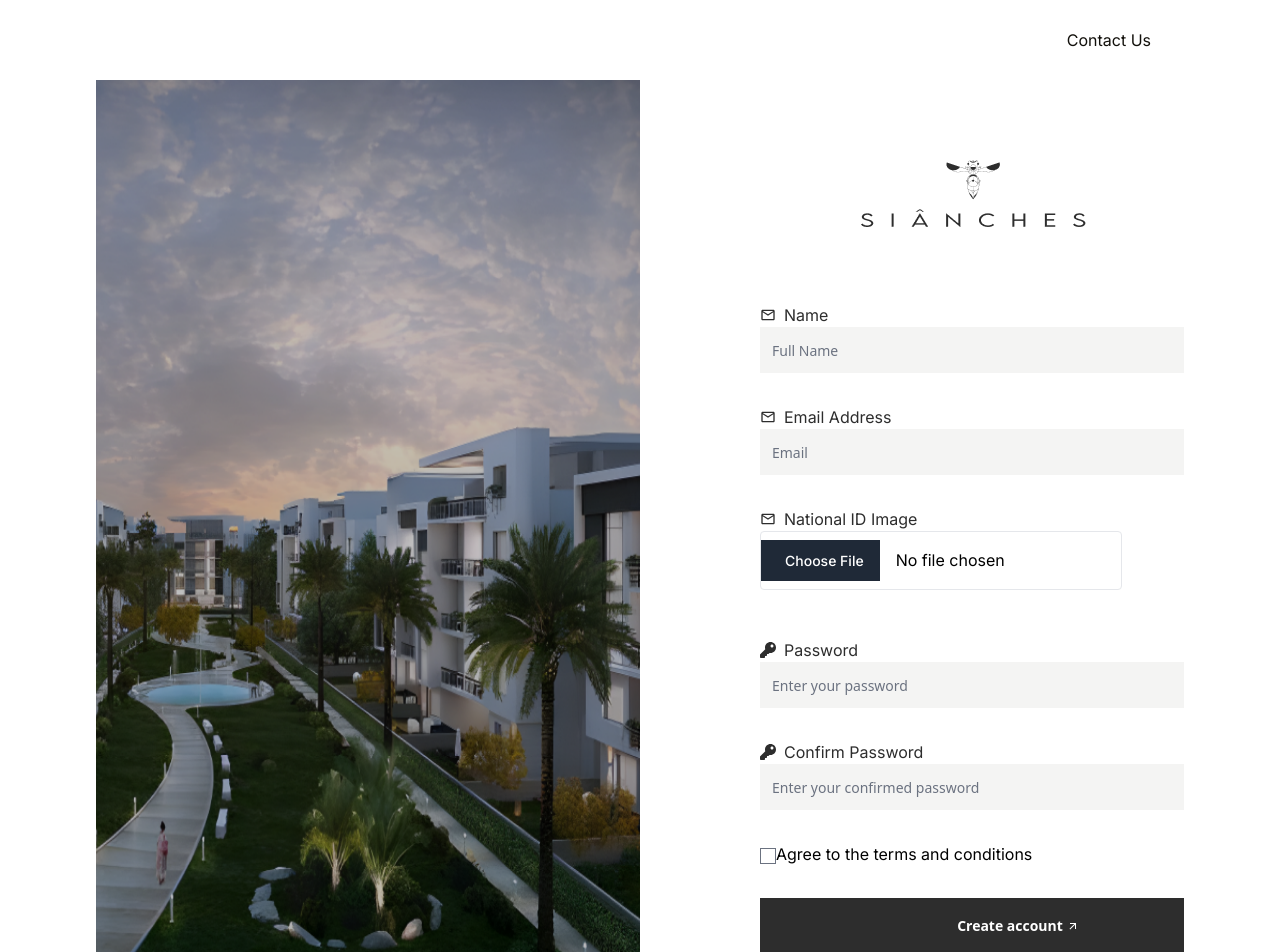
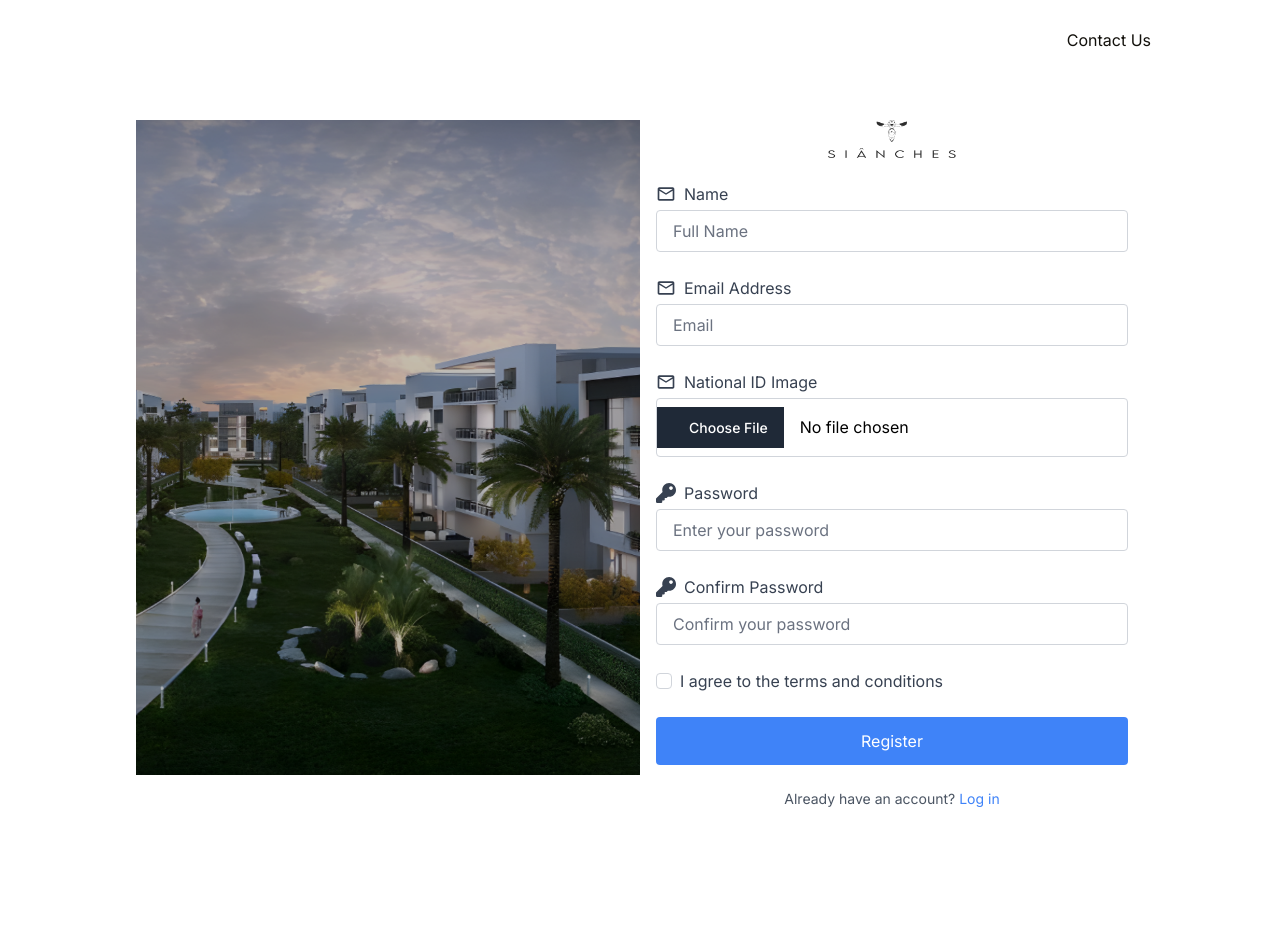
Before and after one commit to hishamrehab/Task, a Next.js app: page /register in a window 1280 px wide. Shown: the top 952 px of the page. After the commit the page ends 849 px from the top, so only its background shows below. Built offline with nearby package versions, Linux system fonts and the light colour scheme.

Commit message:
Finsh register page

```diff
--- a/src/app/(auth)/register/page.jsx
+++ b/src/app/(auth)/register/page.jsx
@@ -1,17 +1,12 @@
 "use client";
-import React, { useState, FormEvent } from "react";
+import React, { useState } from "react";
 import { useRouter } from "next/navigation";
 import cityCommercial from "../../../../public/images/Frame 1171277301.png";
-
 import Frame from "../../../../public/images/Frame 1000001535.png";
-
 import Image from "next/image";
 import { MdMailOutline } from "react-icons/md";
 import { FaKey } from "react-icons/fa";
-import { MdArrowOutward } from "react-icons/md";
 import Link from "next/link";
-
-
 
 const Register = () => {
   const [fullName, setFullName] = useState("");
@@ -19,7 +14,7 @@ const Register = () => {
   const [password, setPassword] = useState("");
   const [confirmPassword, setConfirmPassword] = useState("");
   const [nationalImage, setNationalImage] = useState(null);
-  const [agreeTerms, setAgreeTerms] = useState(0);
+  const [agreeTerms, setAgreeTerms] = useState(false);
   const [error, setError] = useState("");
   const router = useRouter();
 
@@ -43,7 +38,6 @@ const Register = () => {
       const response = await fetch("https://sunchase.backend.aait-d.com/api/register", {
         method: "POST",
         body: formData,
-        // credentials: "include",
       });
 
       const data = await response.json();
@@ -58,34 +52,21 @@ const Register = () => {
     }
   };
 
+  return (
+    <div className="container mx-auto flex flex-col md:flex-row items-center md:items-start p-4 md:p-10">
+      <div className="w-full md:w-1/2">
+        <Image src={cityCommercial} alt="City Commercial" className="w-full h-auto" />
+      </div>
 
+      <div className="w-full md:w-1/2 mt-10 md:mt-0 px-4">
+        <div className="flex justify-center mb-6">
+          <Image src={Frame} alt="Frame Logo" className="w-32 h-auto" />
+        </div>
 
-  return (
-    <div className="container flex overflow-hidden">
-      <Image
-        src={cityCommercial}
-        width={756}
-        height={100}
-        alt=""
-        className="w-2/4"
-      />
-
-      <div className="pt-20 px-md">
-        <Image
-          src={Frame}
-          width={225}
-          height={67}
-          alt=""
-          className="mb-marginFrame ml-Ml101"
-        />
-
-        <form onSubmit={handleSubmit}>
-          <div className="mb-8">
-            <label
-              htmlFor="name"
-              className="flex items-center gap-2 text-base font-normal text-primary"
-            >
-              <MdMailOutline />
+        <form onSubmit={handleSubmit} className="space-y-6">
+          <div>
+            <label htmlFor="name" className="flex items-center gap-2 text-gray-700">
+              <MdMailOutline className="text-xl" />
               Name
             </label>
             <input
@@ -95,16 +76,13 @@ const Register = () => {
               value={fullName}
               onChange={(e) => setFullName(e.target.value)}
               required
-              className="border-0 w-w516 h-h46 pr-p20 py-p23 font-sans text-sm font-normal leading-lh18 bg-loginInputBgCol text-loginInputCol outline-none"
+              className="w-full px-4 py-2 mt-1 border border-gray-300 rounded focus:outline-none focus:ring-2 focus:ring-blue-500"
             />
           </div>
 
-          <div className="mb-8">
-            <label
-              htmlFor="email"
-              className="flex items-center gap-2 text-base font-normal text-primary"
-            >
-              <MdMailOutline />
+          <div>
+            <label htmlFor="email" className="flex items-center gap-2 text-gray-700">
+              <MdMailOutline className="text-xl" />
               Email Address
             </label>
             <input
@@ -114,110 +92,87 @@ const Register = () => {
               value={email}
               onChange={(e) => setEmail(e.target.value)}
               required
-              className="border-0 w-w516 h-h46 pr-p20 py-p23 font-sans text-sm font-normal leading-lh18 bg-loginInputBgCol text-loginInputCol outline-none"
+              className="w-full px-4 py-2 mt-1 border border-gray-300 rounded focus:outline-none focus:ring-2 focus:ring-blue-500"
             />
           </div>
 
-
-          <div className="mb-8">
-            <label
-              htmlFor="file"
-              className="flex items-center gap-2 text-base font-normal text-primary"
-            >
-              <MdMailOutline />
+          <div>
+            <label htmlFor="file" className="flex items-center gap-2 text-gray-700">
+              <MdMailOutline className="text-xl" />
               National ID Image
             </label>
-
             <input
               type="file"
               accept="image/*"
               onChange={(e) => setNationalImage(e.target.files[0])}
               required
-              className="mb-4 p-2 border rounded "
+              className="w-full px-4 py-2 mt-1 border border-gray-300 rounded"
             />
           </div>
 
-
-
-
-          <div className="mb-8">
-            <label
-              htmlFor="password"
-              className="flex items-center gap-2 text-base font-normal text-primary"
-            >
-              <FaKey />
+          <div>
+            <label htmlFor="password" className="flex items-center gap-2 text-gray-700">
+              <FaKey className="text-xl" />
               Password
             </label>
             <input
-              className="border-0 w-w516 h-h46 pr-p20 py-p23 font-sans text-sm font-normal leading-lh18 bg-loginInputBgCol text-loginInputCol outline-none"
               type="password"
               id="password"
               placeholder="Enter your password"
               value={password}
               onChange={(e) => setPassword(e.target.value)}
               required
+              className="w-full px-4 py-2 mt-1 border border-gray-300 rounded focus:outline-none focus:ring-2 focus:ring-blue-500"
             />
           </div>
 
-
-          <div className="mb-8">
-            <label
-              htmlFor="confirmPassword"
-              className="flex items-center gap-2 text-base font-normal text-primary"
-            >
-              <FaKey />
+          <div>
+            <label htmlFor="confirm-password" className="flex items-center gap-2 text-gray-700">
+              <FaKey className="text-xl" />
               Confirm Password
             </label>
             <input
-              className="border-0 w-w516 h-h46 pr-p20 py-p23 font-sans text-sm font-normal leading-lh18 bg-loginInputBgCol text-loginInputCol outline-none"
               type="password"
-              id="confirmPassword"
-              placeholder="Enter your confirmed password"
+              id="confirm-password"
+              placeholder="Confirm your password"
               value={confirmPassword}
               onChange={(e) => setConfirmPassword(e.target.value)}
               required
+              className="w-full px-4 py-2 mt-1 border border-gray-300 rounded focus:outline-none focus:ring-2 focus:ring-blue-500"
             />
           </div>
 
-          <div className="mb-8">
-            <label>
-              <input
-                type="checkbox"
-                checked={agreeTerms}
-                onChange={(e) => setAgreeTerms(e.target.checked ? 1 : 0)}
-                required
-              />
-              Agree to the terms and conditions
+          <div className="flex items-center gap-2">
+            <input
+              type="checkbox"
+              id="agree-terms"
+              checked={agreeTerms}
+              onChange={() => setAgreeTerms(!agreeTerms)}
+              className="rounded border-gray-300 text-blue-500 focus:ring-blue-500"
+            />
+            <label htmlFor="agree-terms" className="text-gray-700">
+              I agree to the terms and conditions
             </label>
           </div>
 
-          {error && <div className="text-red-500 mb-4">{error}</div>}
+          {error && <p className="text-red-500">{error}</p>}
 
           <button
             type="submit"
-            className="w-full h-14 flex items-center justify-center flex-row gap-1 bg-primary mb-16"
+            className="w-full py-3 mt-4 text-white bg-blue-500 rounded hover:bg-blue-600 focus:outline-none focus:ring-2 focus:ring-blue-500"
           >
-            <span className="font-sans font-bold text-sm text-secondary lh21">
-              Create account
-            </span>
-            <MdArrowOutward className="text-secondary h-3 w-3" />
+            Register
           </button>
 
-          <div className="text-center pb-14">
-            <span className="font-sans font-normal text-base lh21 text-loginD">
-              Have an account?
-            </span>
-            <Link
-              href="login"
-              className="font-sans font-bold text-base lh21 text-primary"
-            >
-              Login
+          <p className="mt-4 text-sm text-center text-gray-600">
+            Already have an account?{" "}
+            <Link href="/login" className="text-blue-500 hover:underline">
+              Log in
             </Link>
-          </div>
+          </p>
         </form>
       </div>
     </div>
-
   );
 };
 
```
